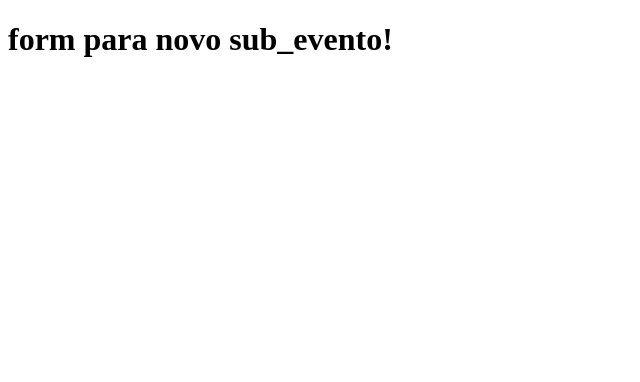
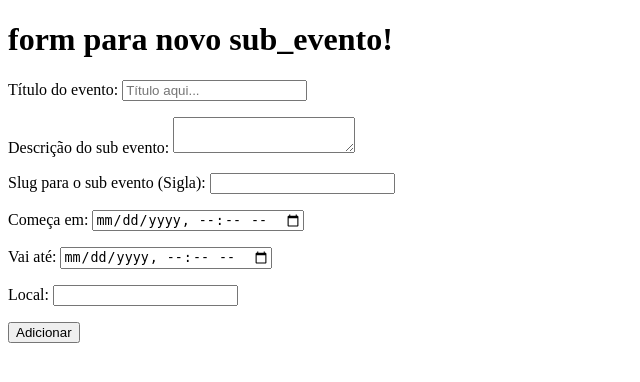
Before and after one commit to felipe-fjs/gerenciador_de_eventos, a Flask app: template app/templates/sub_event/admin/new.html in a window 1280 px wide. Shown: the top 382 px of the page, without its empty margins (0-640 px from the left). Run offline with Flask 3, Linux system fonts and the light colour scheme; the template is opened without the code that fills it: values that come from a table or form of the project are taken from there, others are empty; tables that the repository leaves empty hold one stand-in row (values such as "Sample post").

Commit message:
criando html para cadastro de sub_eventos

```diff
--- a/app/controllers/sub_event.py
+++ b/app/controllers/sub_event.py
@@ -21,7 +21,7 @@ sub_event_route = Blueprint('sub_event', __name__)
 def sub_event_home(event_id, subevent_id):
     try:
         if not UnciEvent.query.filter_by(id=event_id).first():
-            flash("Nenhum evento com esse id foi encontrado!")
+            flash("Nenhum evento com esse ID foi encontrado!")
             return redirect(url_for('home'))
 
         if not SubEvent.query.filter_by(id=subevent_id).first():
@@ -33,7 +33,7 @@ def sub_event_home(event_id, subevent_id):
     except SQLAlchemyError:
         flash("ocorreu um erro ao acessar o sub evento...")
 
-    return render_template('sub_event/info.html')
+    return render_template('sub_event/info.html', sub_event=sub_event)
 
 
 @sub_event_route.route('/<event_id>/novo', methods=['GET','POST'])
--- a/app/templates/sub_event/admin/new.html
+++ b/app/templates/sub_event/admin/new.html
@@ -7,5 +7,37 @@
 </head>
 <body>
     <h1>form para novo sub_evento!</h1>
+    <form
+        action="{{ url_for('sub_event.sub_event_new', event_id=sub_event.event_id, sub_event_id=sub_event.id)}}"
+        method="post"
+    >
+        <p>
+            <label for="title">Título do evento:</label>
+            <input type="text" name="title" id="title" maxlength="255" placeholder="Título aqui..." required>
+        </p>
+        <p>
+            <label for="desc">Descrição do sub evento:</label>
+            <textarea name="desc" id="desc" maxlength="500" placeholder="Descrição aqui..." required>
+
+            </textarea>
+        </p>
+        <p>
+            <label for="slug">Slug para o sub evento (Sigla):</label>
+            <input type="text" name="slug" id="slug" maxlength="60" required>
+        </p>
+        <p>
+            <label for="start">Começa em:</label>
+            <input type="datetime-local" name="start" id="start" required>
+        </p>
+        <p>
+            <label for="end">Vai até:</label>
+            <input type="datetime-local" name="end" id="end">
+        </p>
+        <p>
+            <label for="classroom">Local:</label>
+            <input type="text" name="classroom" id="classroom" maxlength="20" required>
+        </p>
+        <button type="submit">Adicionar</button>
+    </form>
 </body>
 </html>
```
